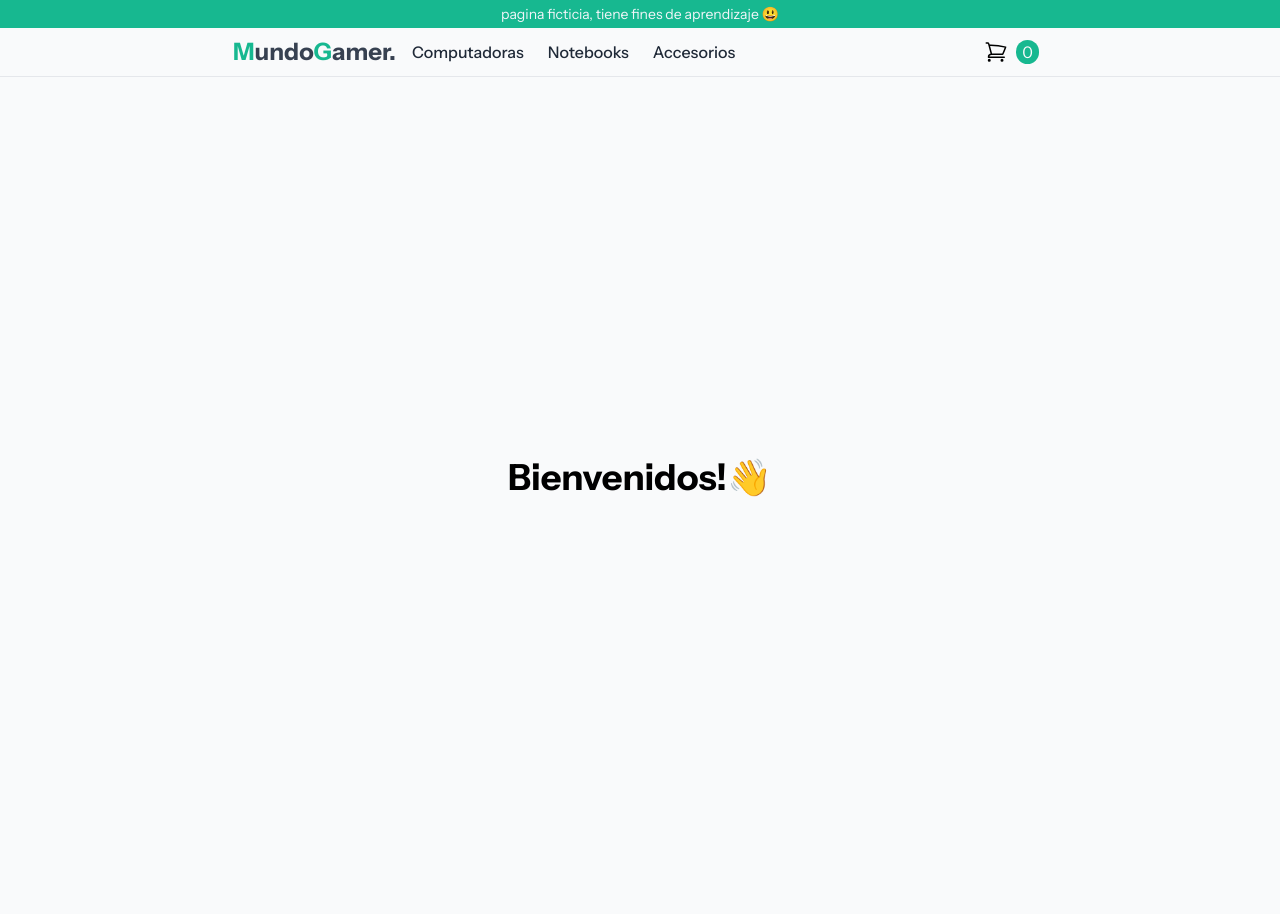
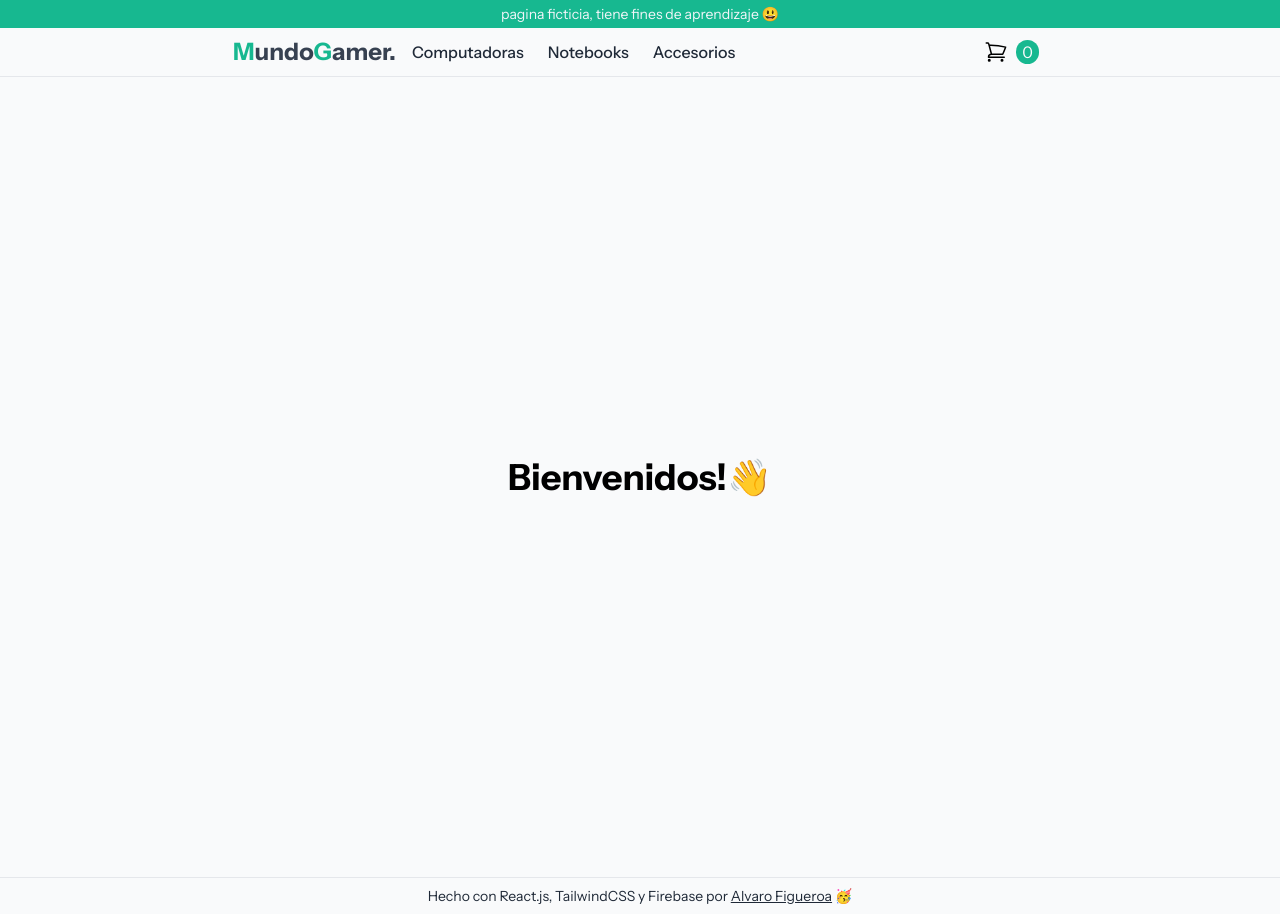
Before and after one commit to alvarof260/entrega-Final-AlvaroFigueroa-reactjs, a React (Vite) app: page / in a window 1280 px wide. Before the commit the page ends 877 px from the top, so only its background shows below. Built offline with nearby package versions, Linux system fonts and the light colour scheme.

Commit message:
feat: añadir footer

```diff
--- a/src/App.jsx
+++ b/src/App.jsx
@@ -1,6 +1,7 @@
 import { NavBar } from "./components/Layouts/NavBar/NavBar"
 import { Notification } from "./components/Notification/Notification"
-import { ItemListContainer } from "./components/Layouts/ItemListContainer/ItemListContainer"
+import { ItemListContainer } from "./components/ItemListContainer/ItemListContainer"
+import { Footer } from "./components/Layouts/Footer/Footer";
 
 export function App() {
   return (
@@ -8,6 +9,7 @@ export function App() {
       <Notification/>
       <NavBar />
       <ItemListContainer greeting={"Bienvenidos!👋"} />
+      <Footer/>
     </>
   );
 }
--- /dev/null
+++ b/src/components/Layouts/Footer/Footer.jsx
@@ -0,0 +1,7 @@
+export function Footer() {
+    return (
+        <footer className="border-t border-gray-200 py-2 flex justify-center">
+            <p className="text-sm text-gray-800">Hecho con React.js, TailwindCSS y Firebase por <a className="underline" target="blank" href="https://github.com/alvarof260">Alvaro Figueroa</a> 🥳</p>
+        </footer>
+    )
+}
```
Also changed, not shown: src/components/ItemListContainer/ItemListContainer.jsx (renamed from src/components/Layouts/ItemListContainer/ItemListContainer.jsx).
